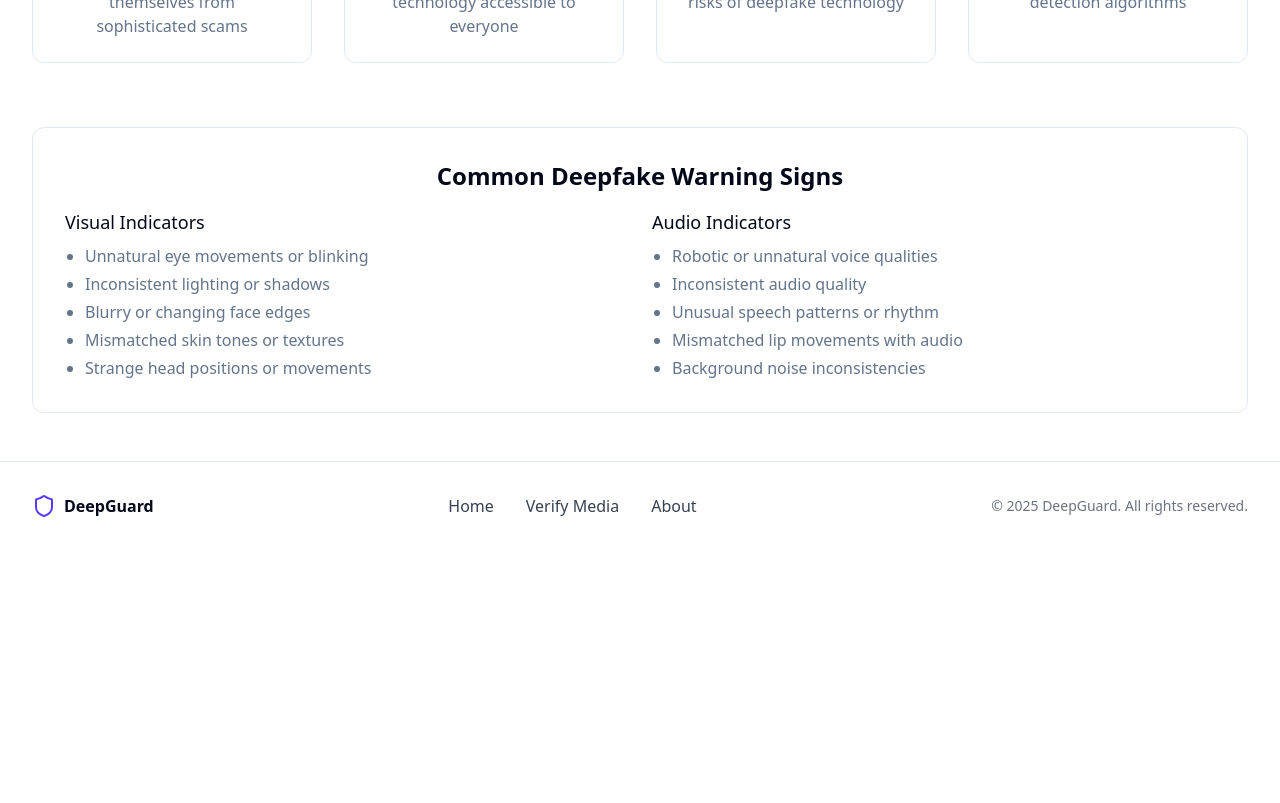
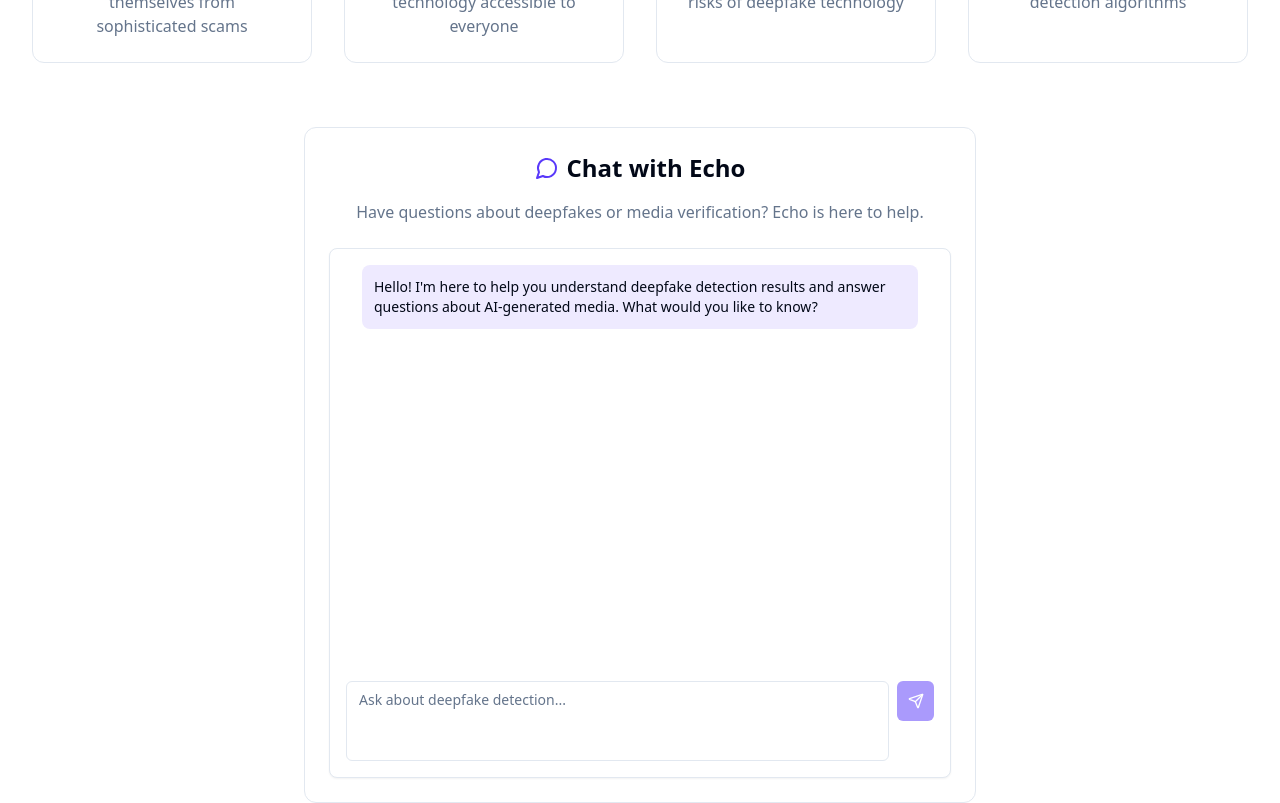
Before and after one commit to Amanjha2005/TruSight, a React (Vite) app: page /about in a window 1280 px wide. Shown: the part 720-1523 px from the top of the page. Before the commit the page ends 1270 px from the top, so only its background shows below. Built offline with nearby package versions, Linux system fonts and the light colour scheme.

Commit message:
feat: Integrate AI Chat Assistant in About page
Integrate the AI Chat Assistant component into the About page.

```diff
--- a/src/pages/About.tsx
+++ b/src/pages/About.tsx
@@ -1,6 +1,6 @@
-
 import MainLayout from "@/layouts/MainLayout";
-import { ShieldCheck, Users, AlertCircle, Brain } from "lucide-react";
+import { ShieldCheck, Users, AlertCircle, Brain, MessageCircle } from "lucide-react";
+import AIChatAssistant from "@/components/AIChatAssistant";
 
 const About = () => {
   return (
@@ -73,6 +73,18 @@ const About = () => {
           </div>
         </div>
 
+        {/* Add Echo Chat Assistant Section */}
+        <section className="max-w-2xl mx-auto bg-card border rounded-xl p-6 mb-16">
+          <div className="flex items-center justify-center gap-2 mb-4">
+            <MessageCircle className="h-6 w-6 text-primary" />
+            <h2 className="text-2xl font-semibold text-center">Chat with Echo</h2>
+          </div>
+          <p className="text-center text-muted-foreground mb-6">
+            Have questions about deepfakes or media verification? Echo is here to help.
+          </p>
+          <AIChatAssistant />
+        </section>
+
         <div className="border rounded-xl p-8 bg-card">
           <h2 className="text-2xl font-bold mb-4 text-center">Common Deepfake Warning Signs</h2>
           <div className="grid sm:grid-cols-2 gap-6">
```
